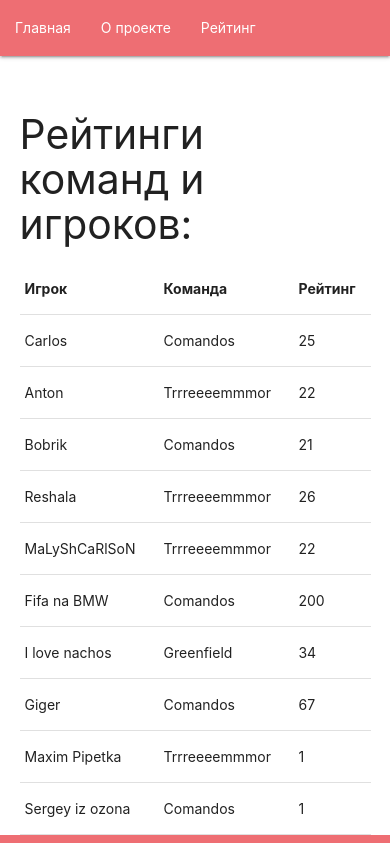
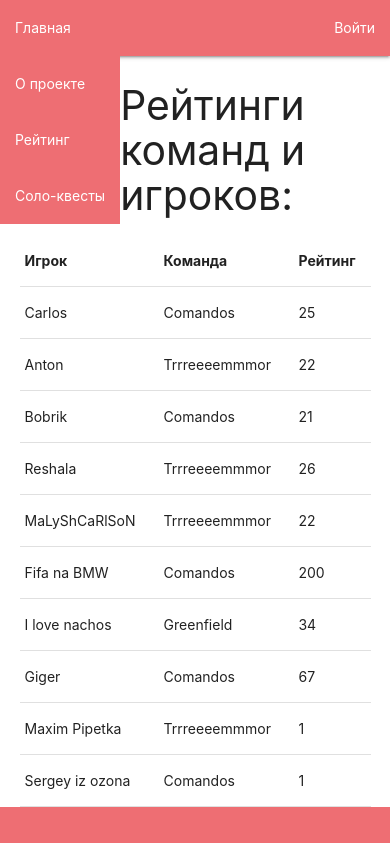
Before and after one commit to shmihshmih/rush-client, a React (Create React App) app: page /rating in a window 390 px wide. Shown: the top 843 px of the page. Built offline with nearby package versions, Linux system fonts and the light colour scheme.

Commit message:
mobile nav

```diff
--- a/src/parts/NavBarPart/NavBar.js
+++ b/src/parts/NavBarPart/NavBar.js
@@ -6,6 +6,7 @@ import {connect} from "react-redux";
 import {hideAuth, showAuth} from "../../station/actions/authAction";
 import {logStatus} from "../../station/actions/logInAction";
 import {closeLoginRegForm} from "../../station/actions/regLoginFormAction";
+import navStyles from './NavBar.module.css'
 
 function NavBar(props) {
   const myRoutes = MyRoutes;
@@ -47,7 +48,7 @@ function NavBar(props) {
       <div className="nav-wrapper">
         <ul onClick={() => titleHandler()} id="nav-mobile" className="left">
           {MyRoutes.map((item, index) => {
-            return <li key={item.component}><NavLink to={item.path}>{item.caption}</NavLink></li>
+            return <li className={navStyles.carbonDeoxide} key={item.component}><NavLink to={item.path}>{item.caption}</NavLink></li>
           })}
         </ul>
         <ul className="right">
--- a/src/parts/NavBarPart/NavBar.module.css
+++ b/src/parts/NavBarPart/NavBar.module.css
@@ -0,0 +1,13 @@
+
+@media screen and (max-width: 600px) {
+    article {
+        padding: 1rem 3rem;
+    }
+
+    .carbonDeoxide {
+        display: block;
+        background-color: #ee6e73;
+        float: none;
+    }
+
+}
```
